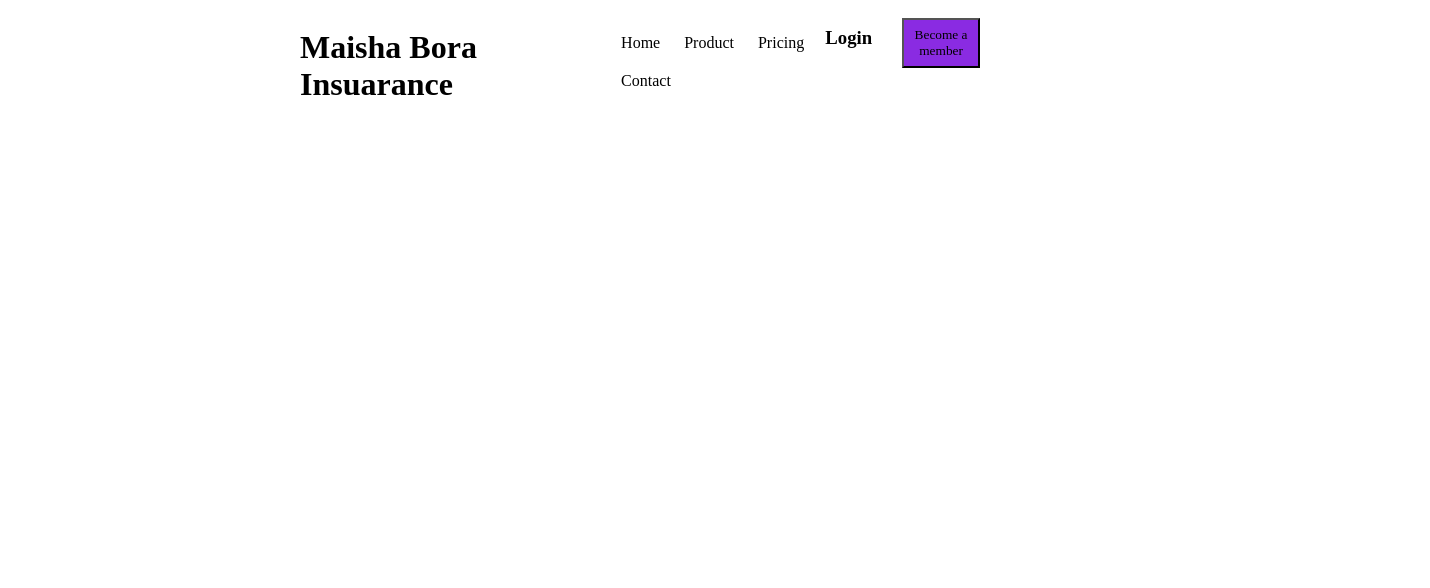
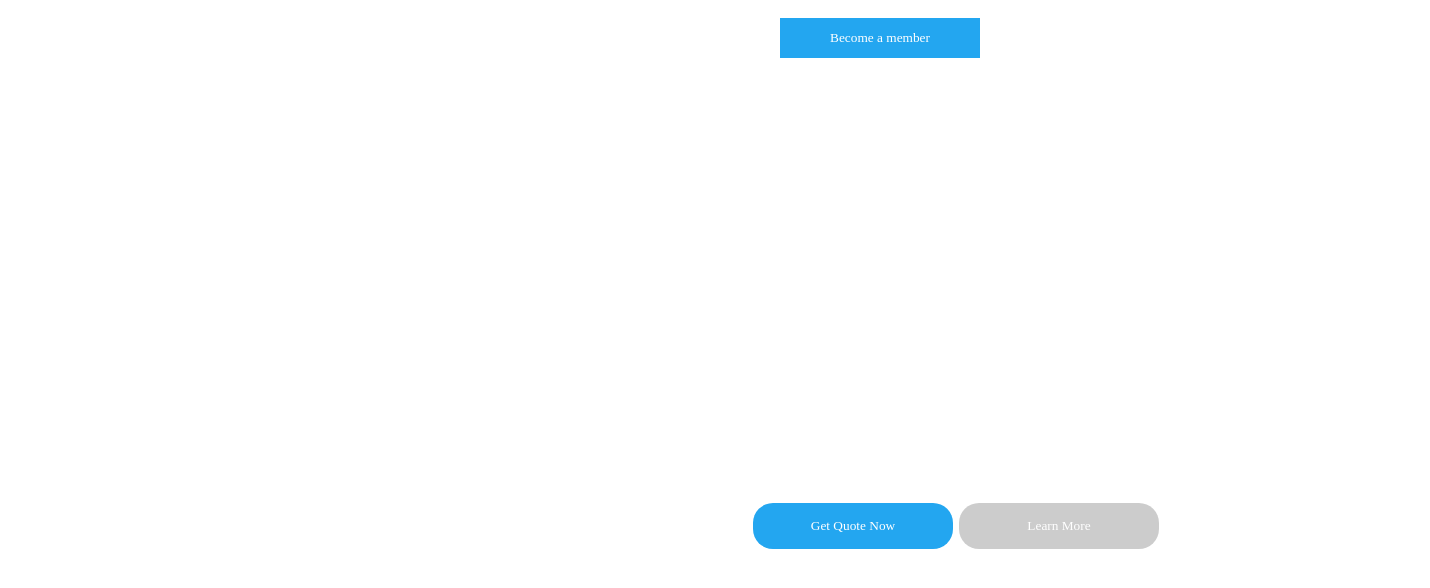
Before and after one commit to MalombaKevin/maisha_insuarance, a plain HTML site: page index.html in a window 1280 px wide. Shown: the whole page, 1430 px wide, since content can reach past the window. Drawn offline with Linux system fonts and the light colour scheme.

Commit message:
This commit will add and style the buttons in the header section

```diff
--- a/index.css
+++ b/index.css
@@ -20,11 +20,15 @@ header {
     background-position: center;
     padding: 0;
     margin: 0;
+    display: flex;
+    flex-direction: column;
 }
 
 .header {
     display: flex;
     justify-content: space-around;
+    color: white;
+    f
 }
 
 nav>ul>li {
@@ -32,15 +36,77 @@ nav>ul>li {
     margin: 10px;
 }
 
+#name {
+    color: white;
+    margin-top: 10px;
+    margin-right: 30px;
+}
+
 .login {
     display: flex;
 }
 
 #button {
-    height: 50px;
+    height: 40px;
+    width: 200px;
     margin-top: 10px;
     margin-right: 30px;
     position: relative;
     left: 30px;
-    background-color: blueviolet;
+    background-color: #23A6F0;
+    color: white;
+    border: none;
 }
+
+.intro {
+    position: relative;
+    top: 50px;
+}
+
+.intro>h1 {
+    font-size: 60px;
+    position: relative;
+    /* left: 400px; */
+    /* top: 150px; */
+    color: white;
+    text-align: center;
+}
+
+.intro>p {
+    font-size: 20px;
+    position: relative;
+    /* left: 400px; */
+    /* top: 150px; */
+    color: white;
+    text-align: center;
+}
+
+#button2 {
+    display: flex;
+    position: relative;
+    left: 450px;
+    top: 50px;
+}
+
+.but2 {
+    padding: 15px;
+    margin: 3px;
+    border-radius: 20px 20px 20px 20px;
+    border: none;
+    width: 200px;
+    color: white;
+    background-color: rgba(0, 0, 0, 0.2);
+}
+
+.but1 {
+    padding: 15px;
+    margin: 3px;
+    border-radius: 20px 20px 20px 20px;
+    border: none;
+    width: 200px;
+    background-color: #23A6F0;
+    color: white;
+}
+
+
+}
--- a/index.html
+++ b/index.html
@@ -6,13 +6,13 @@
     <meta http-equiv="X-UA-Compatible" content="IE=edge">
     <meta name="viewport" content="width=device-width, initial-scale=1.0">
     <link rel="stylesheet" href="index.css">
-    <title>Maisha Insuarance</title>
+    <title>Maisha Insurance</title>
 </head>
 
 <body>
     <header>
         <div class="header">
-            <h1>Maisha Bora Insuarance</h1>
+            <h1 id="name">Maisha Bora Insurance</h1>
 
             <nav>
                 <ul>
@@ -28,7 +28,18 @@
                 <button id="button">Become a member</button>
             </div>
         </div>
+        <div class="intro">
+            <h1>We Ensure A Best <br /> Insurance Service</h1>
+            <p>We know how large objects will act but things on a <br /> small scale just don't act that way</p>
+            <div id="button2">
+                <button class="but1"> Get Quote Now</button>
+                <button class="but2"> Learn More</button>
+            </div>
 
+        </div>
+        </div>
+
+        </div>
 
     </header>
 
```
